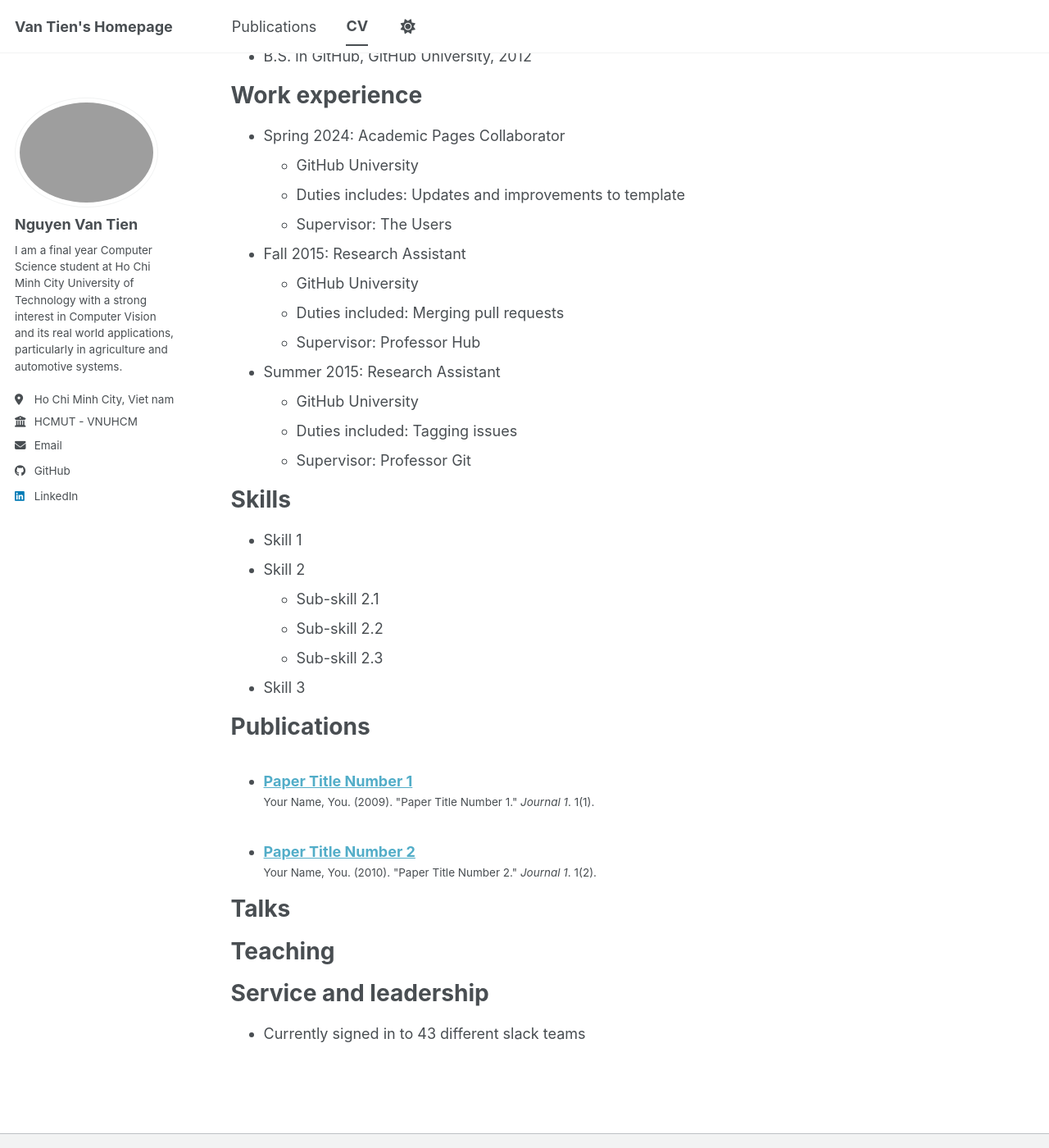
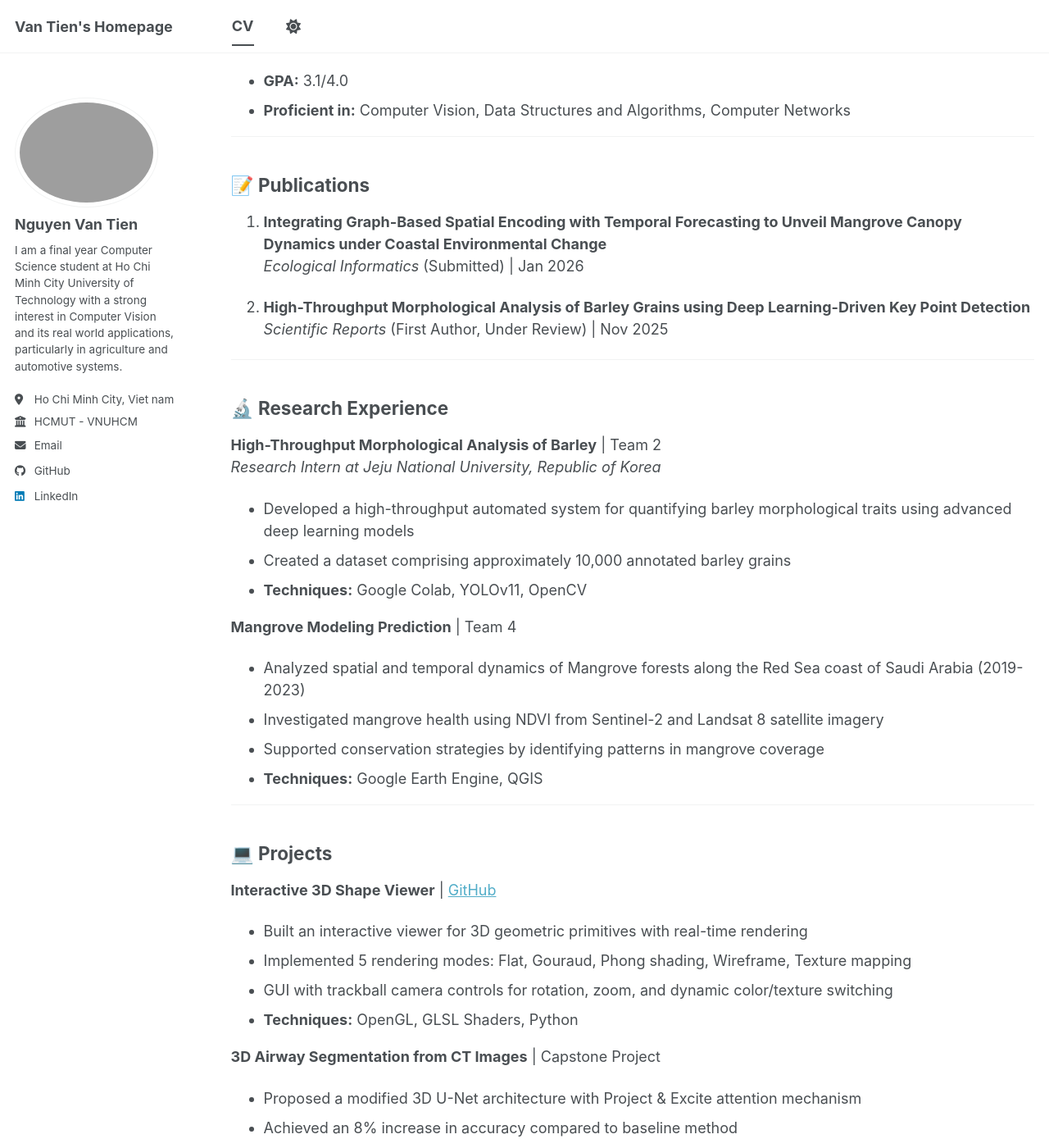
Before and after one commit to vantien06/vantien06.github.io, a Jekyll site: the page built from _pages/cv.md, in a window 1280 px wide and 1400 px high, scrolled down 212 px. Shown: the whole window at 82% size. Built offline with Jekyll 4.4.1, drawn with Linux system fonts in a browser that asks for light colours; a script bundle is joined from its source files by our own code; library files that are not in the unit come from our copies; some of the changed text lies outside the part shown; grey boxes are pictures that could not be loaded.

Commit message:
finish CV

```diff
--- a/_data/navigation.yml
+++ b/_data/navigation.yml
@@ -8,8 +8,8 @@
 #      Markdown formatted page while the second is generated using JSON.
 
 main:
-  - title: "Publications"
-    url: /publications/
+  # - title: "Publications"
+  #   url: /publications/
 
   - title: "CV"
     url: /cv/
--- a/_pages/cv.md
+++ b/_pages/cv.md
@@ -9,56 +9,88 @@ redirect_from:
 
 {% include base_path %}
 
-Education
-======
-* Ph.D in Version Control Theory, GitHub University, 2018 (expected)
-* M.S. in Jekyll, GitHub University, 2014
-* B.S. in GitHub, GitHub University, 2012
+## 🎓 Education
 
-Work experience
-======
-* Spring 2024: Academic Pages Collaborator
-  * GitHub University
-  * Duties includes: Updates and improvements to template
-  * Supervisor: The Users
+**Ho Chi Minh City University of Technology (HCMUT - VNUHCM)**
+*B.S. in Computer Science* | Sep 2022 - Sep 2026 (Expected)
+- **GPA:** 3.1/4.0
+- **Proficient in:** Computer Vision, Data Structures and Algorithms, Computer Networks
 
-* Fall 2015: Research Assistant
-  * GitHub University
-  * Duties included: Merging pull requests
-  * Supervisor: Professor Hub
+---
 
-* Summer 2015: Research Assistant
-  * GitHub University
-  * Duties included: Tagging issues
-  * Supervisor: Professor Git
+## 📝 Publications
 
-Skills
-======
-* Skill 1
-* Skill 2
-  * Sub-skill 2.1
-  * Sub-skill 2.2
-  * Sub-skill 2.3
-* Skill 3
+1. **Integrating Graph-Based Spatial Encoding with Temporal Forecasting to Unveil Mangrove Canopy Dynamics under Coastal Environmental Change**
+   *Ecological Informatics* (Submitted) | Jan 2026
 
-Publications
-======
-  <ul>{% for post in site.publications reversed %}
-    {% include archive-single-cv.html %}
-  {% endfor %}</ul>
+2. **High-Throughput Morphological Analysis of Barley Grains using Deep Learning-Driven Key Point Detection**
+   *Scientific Reports* (First Author, Under Review) | Nov 2025
 
-Talks
-======
-  <ul>{% for post in site.talks reversed %}
-    {% include archive-single-talk-cv.html  %}
-  {% endfor %}</ul>
+---
 
-Teaching
-======
-  <ul>{% for post in site.teaching reversed %}
-    {% include archive-single-cv.html %}
-  {% endfor %}</ul>
+## 🔬 Research Experience
 
-Service and leadership
-======
-* Currently signed in to 43 different slack teams
+**High-Throughput Morphological Analysis of Barley** | Team 2
+*Research Intern at Jeju National University, Republic of Korea*
+- Developed a high-throughput automated system for quantifying barley morphological traits using advanced deep learning models
+- Created a dataset comprising approximately 10,000 annotated barley grains
+- **Techniques:** Google Colab, YOLOv11, OpenCV
+
+**Mangrove Modeling Prediction** | Team 4
+- Analyzed spatial and temporal dynamics of Mangrove forests along the Red Sea coast of Saudi Arabia (2019-2023)
+- Investigated mangrove health using NDVI from Sentinel-2 and Landsat 8 satellite imagery
+- Supported conservation strategies by identifying patterns in mangrove coverage
+- **Techniques:** Google Earth Engine, QGIS
+
+---
+
+## 💻 Projects
+
+**Interactive 3D Shape Viewer** | [GitHub](https://github.com/vantien06/computer_graphics)
+- Built an interactive viewer for 3D geometric primitives with real-time rendering
+- Implemented 5 rendering modes: Flat, Gouraud, Phong shading, Wireframe, Texture mapping
+- GUI with trackball camera controls for rotation, zoom, and dynamic color/texture switching
+- **Techniques:** OpenGL, GLSL Shaders, Python
+
+**3D Airway Segmentation from CT Images** | Capstone Project
+- Proposed a modified 3D U-Net architecture with Project & Excite attention mechanism
+- Achieved an 8% increase in accuracy compared to baseline method
+- **Techniques:** 3D U-Net, PyTorch
+
+---
+
+## 🏆 Achievements & Certifications
+
+| Date | Achievement |
+|------|-------------|
+| Sep 2024 | 🏅 Outstanding Academic Performance Semester 2 (2022-2023 & 2023-2024) |
+| Mar 2023 | 📜 IELTS 6.5 |
+| Nov 2022 | 🌟 Top 36 Excellent Community Projects |
+
+---
+
+## 🛠️ Technical Skills
+
+**Programming Languages:**
+`C/C++` `Python` `HTML` `CSS` `JavaScript` `R`
+
+**Frameworks & Libraries:**
+`PyTorch` `Flask` `OpenCV` `OpenGL`
+
+**Tools:**
+- *Networking:* Cisco Packet Tracer, Wireshark
+- *Development:* VSCode, Git, Postman, Selenium
+- *Virtualization:* VirtualBox, Docker
+
+**Cloud Platforms:**
+`AWS (EC2)` `Google Cloud` `Google Colab`
+
+**Databases:** MySQL Server
+
+**Operating Systems:** Linux, Windows
+
+---
+
+## 📄 Download
+
+[📥 Download Full CV (PDF)](/files/NguyenVanTien_CV.pdf)
--- a/_publications/2009-10-01-paper-title-number-1.md
+++ b/_publications/2009-10-01-paper-title-number-1.md
@@ -6,9 +6,9 @@ permalink: /publication/2009-10-01-paper-title-number-1
 excerpt: 'This paper is about the number 1. The number 2 is left for future work.'
 date: 2013-10-01
 venue: 'Journal 1'
-slidesurl: 'https://academicpages.github.io/files/slides1.pdf'
-paperurl: 'https://academicpages.github.io/files/paper1.pdf'
-bibtexurl: 'https://academicpages.github.io/files/bibtex1.bib'
-citation: 'Your Name, You. (2009). &quot;Paper Title Number 1.&quot; <i>Journal 1</i>. 1(1).'
+slidesurl:
+paperurl:
+bibtexurl:
+citation:
 ---
 The contents above will be part of a list of publications, if the user clicks the link for the publication than the contents of section will be rendered as a full page, allowing you to provide more information about the paper for the reader. When publications are displayed as a single page, the contents of the above "citation" field will automatically be included below this section in a smaller font.
--- a/_publications/2010-10-01-paper-title-number-2.md
+++ b/_publications/2010-10-01-paper-title-number-2.md
@@ -6,9 +6,8 @@ permalink: /publication/2010-10-01-paper-title-number-2
 excerpt: 'This paper is about the number 2. The number 3 is left for future work.'
 date: 2010-10-01
 venue: 'Journal 1'
-slidesurl: 'https://academicpages.github.io/files/slides2.pdf'
-paperurl: 'https://academicpages.github.io/files/paper2.pdf'
-citation: 'Your Name, You. (2010). &quot;Paper Title Number 2.&quot; <i>Journal 1</i>. 1(2).'
+slidesurl:
+paperurl:
+citation:
 ---
-
 The contents above will be part of a list of publications, if the user clicks the link for the publication than the contents of section will be rendered as a full page, allowing you to provide more information about the paper for the reader. When publications are displayed as a single page, the contents of the above "citation" field will automatically be included below this section in a smaller font.
```
Also changed, not shown: _pages/about.md (+27 -1 lines), 1 other file.
